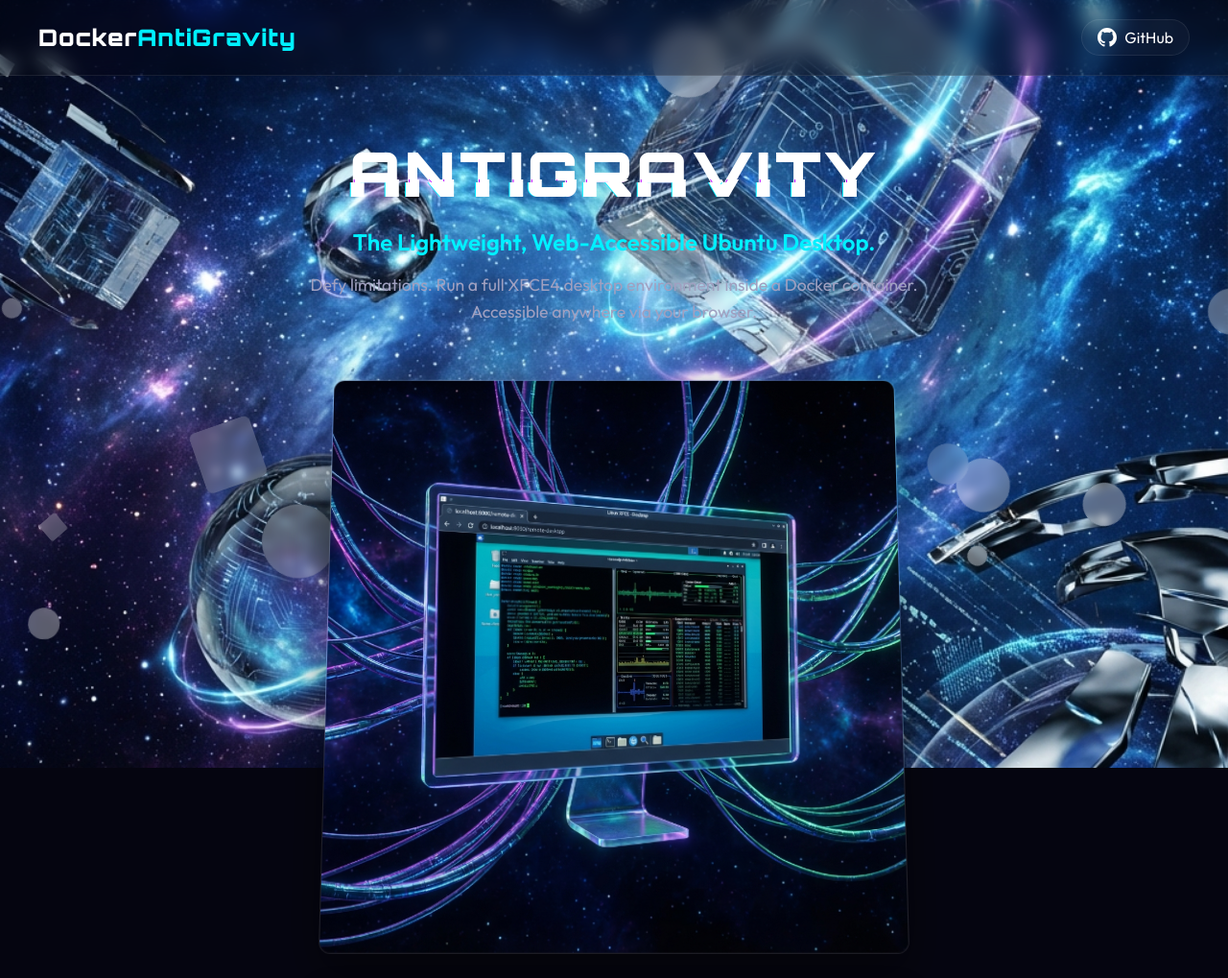
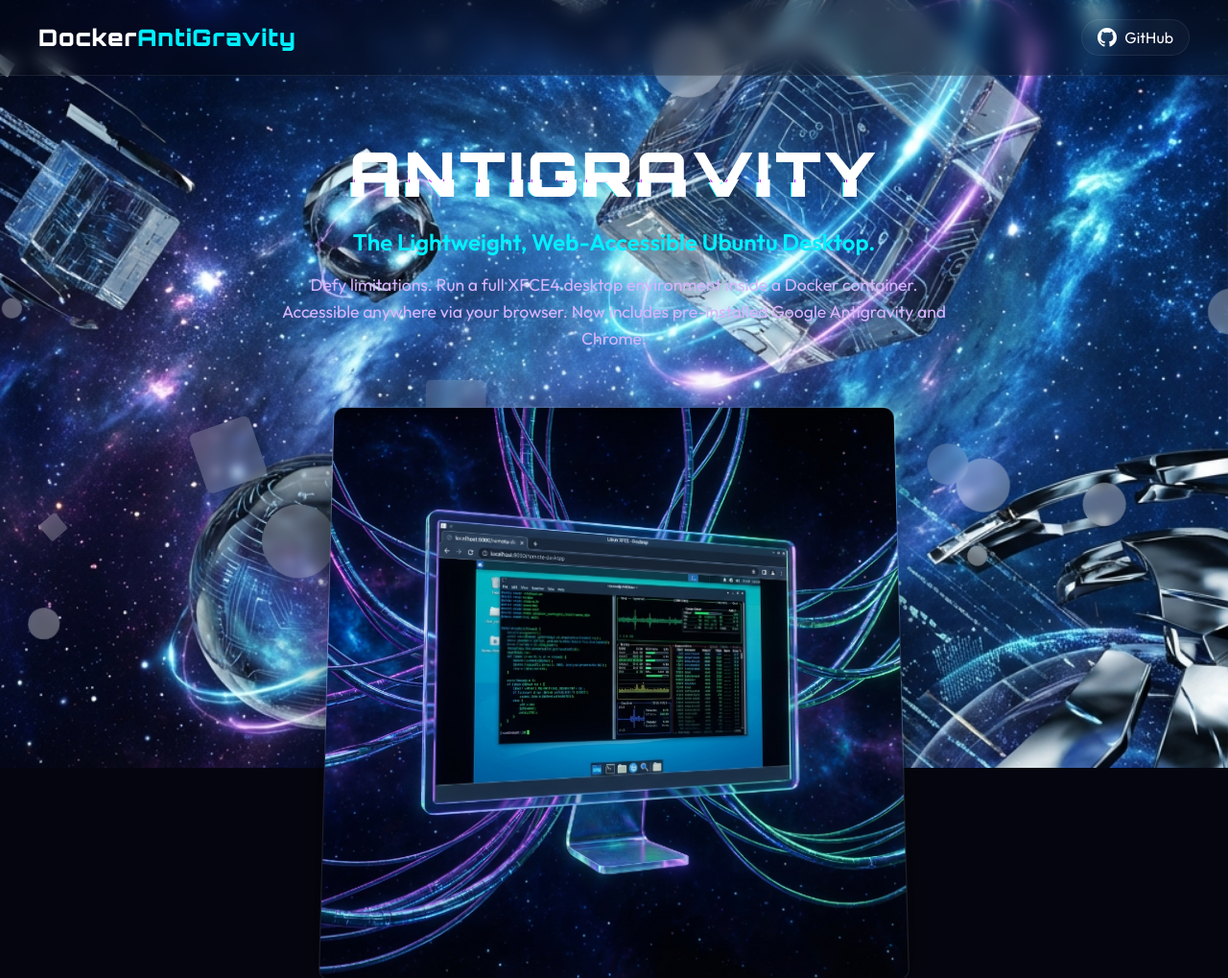
Before and after one commit to Eidolf/Docker-AntiGravity, a plain HTML site: page docs/index.html in a window 1280 px wide. Shown: the top 1019 px of the page at 96% size. Drawn offline with Linux system fonts and the light colour scheme.

Commit message:
docs: enhance description content and improve its visibility with a new color.

```diff
--- a/docs/index.html
+++ b/docs/index.html
@@ -42,8 +42,7 @@
             <p class="subtitle">The Lightweight, Web-Accessible Ubuntu Desktop.</p>
             <p class="description">
                 Defy limitations. Run a full XFCE4 desktop environment inside a Docker container.
-                Accessible anywhere via your browser.
-
+                Accessible anywhere via your browser. Now includes pre-installed Google Antigravity and Chrome.
             </p>
 
             <div class="dashboard-preview">
--- a/docs/style.css
+++ b/docs/style.css
@@ -207,7 +207,8 @@ h1.glitch::after {
 
 .description {
     font-size: 1.1rem;
-    color: var(--text-secondary);
+    color: #d8b4fe;
+    /* Lilac/Purple for better visibility */
     max-width: 700px;
     margin: 0 auto 3rem;
     line-height: 1.6;
```
